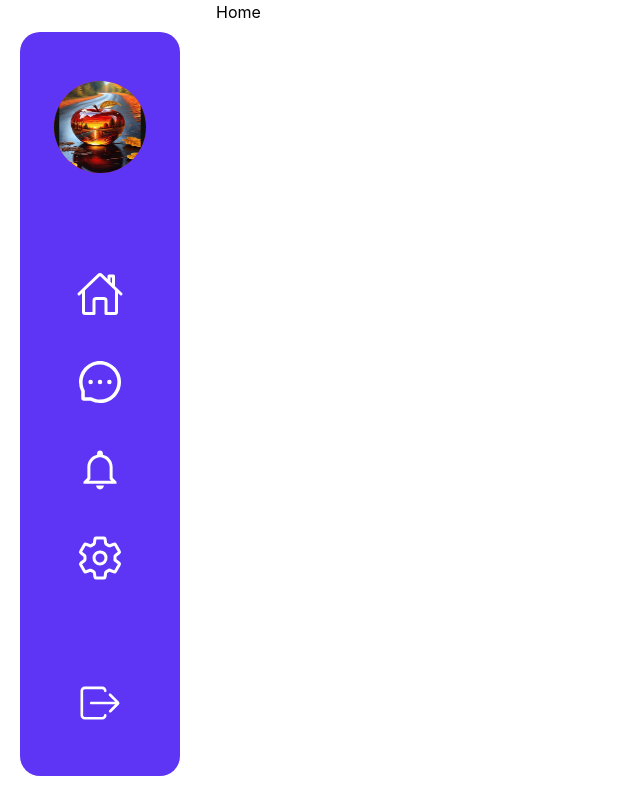
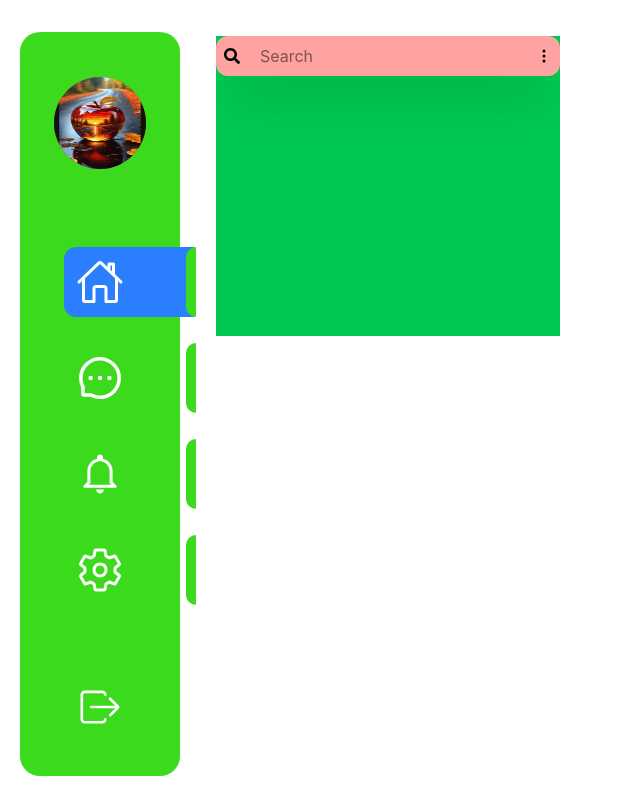
Before and after one commit to mdashikurrahmanmern/Mini-Adda-Chat, a React (Vite) app: page /home in a window 1280 px wide. Shown: the whole page, without its empty margins (0-640 px from the left). Built offline with nearby package versions, Linux system fonts and the light colour scheme.

Commit message:
home page update

```diff
--- a/src/App.jsx
+++ b/src/App.jsx
@@ -8,6 +8,9 @@ import {
 import Registration from './pages/Registration'
 import Login from './pages/Login'
 import Home from './pages/Home'
+import Message from './pages/Message'
+import Notification  from './pages/Notification';
+import Setting from './pages/Setting'
 import RootLayout from '../src/pages/components/RootLayout'
 
 
@@ -19,6 +22,9 @@ const router = createBrowserRouter(
     <Route path="/login" element={<Login />}></Route>
     <Route path="/" element={<RootLayout />}>
     <Route path="home" element={<Home />}></Route>
+    <Route path="message" element={<Message />}></Route>
+    <Route path="notification" element={<Notification />}></Route>
+    <Route path="setting" element={<Setting />}></Route>
 
     </Route>
 
--- a/src/pages/Home.jsx
+++ b/src/pages/Home.jsx
@@ -1,8 +1,23 @@
 import React from 'react'
+import Grid from '@mui/material/Grid';
+import { FaSearch } from "react-icons/fa";
+import { BsThreeDotsVertical } from "react-icons/bs";
+
 
 const Home = () => {
   return (
-   <div>Home</div>
+     <Grid container spacing={2}>
+        <Grid size={4}>
+        <div className='h-[300px] w-full overflow-y-scroll bg-green-500 mt-9'>
+          <div className='relative w-full bg-red-300 rounded-xl'>
+            <input className='py-2 px-11 shadow-2xl w-full' type="text" placeholder='Search' />
+                     <FaSearch className='absolute top-1/2 left-2 -translate-y-1/2' />
+          <BsThreeDotsVertical className='absolute top-1/2 right-2 -translate-y-1/2' />
+          </div>
+           </div>
+        </Grid>
+
+       </Grid>
   )
 }
 
--- /dev/null
+++ b/src/pages/Message.jsx
@@ -0,0 +1,9 @@
+import React from 'react'
+
+const Message = () => {
+  return (
+    <div>Message</div>
+  )
+}
+
+export default Message
--- /dev/null
+++ b/src/pages/Notification.jsx
@@ -0,0 +1,9 @@
+import React from 'react'
+
+const Notification = () => {
+  return (
+    <div>Notification</div>
+  )
+}
+
+export default Notification
--- /dev/null
+++ b/src/pages/Setting.jsx
@@ -0,0 +1,9 @@
+import React from 'react'
+
+const Setting = () => {
+  return (
+    <div>Setting</div>
+  )
+}
+
+export default Setting
--- a/src/pages/components/Sideder.jsx
+++ b/src/pages/components/Sideder.jsx
@@ -4,17 +4,28 @@ import { AiOutlineMessage } from "react-icons/ai";
 import { IoIosLogOut, IoMdNotificationsOutline } from "react-icons/io";
 import Image from './Image'
 import Apps from '../../assets/appl.png'
+import {Link, useLocation} from 'react-router-dom';
 
 
 const Sideder = () => {
+  let location=useLocation()
+  let active=location.pathname.replace("/","");
   return (
-   <div className='flex flex-col justify-around items-center w-[80%] h-[93vh] mx-auto mt-8  bg-[#5F35F5] rounded-[20px]'>
+   <div className='flex flex-col justify-around items-center w-[80%] h-[93vh] mx-auto mt-8  bg-[#3cda1d] rounded-[20px]'>
      <div className='w-23 h-23 rounded-full bg-red-500'><Image className='w-23 h-23 rounded-full' src={Apps}/></div>
-     <div className='flex flex-col gap-y-10'>
-                <IoHomeOutline className='text-5xl text-white'/>
-             <AiOutlineMessage className='text-5xl text-white'/>
-     <IoMdNotificationsOutline className='text-5xl text-white'/>
-            <IoSettingsOutline className='text-5xl text-white'/>
+     <div className='flex flex-col gap-y-12'>
+      <Link className={`relative after:absolute after:top-1/2 after:-left-[25%]  after:-translate-y-1/2 ${active=="home"&& "after:bg-blue-500"} after:w-[130px] after:rounded-l-xl after:h-[70px] after:content-[""] after:-z-1 z-1
+      before:absolute before:top-1/2 before:left-[110px]  before:-translate-y-1/2 before:bg-[#3cda1d] before:w-[10px] before:rounded-l-xl before:h-[70px] before:content-[""]
+      `} to="/home"> <IoHomeOutline className='text-5xl text-white'/></Link>
+      <Link className={`relative after:absolute after:top-1/2 after:-left-[25%]  after:-translate-y-1/2 ${active=="message"&& "after:bg-blue-500"} after:w-[130px] after:rounded-l-xl after:h-[70px] after:content-[""] after:-z-1 z-1
+      before:absolute before:top-1/2 before:left-[110px]  before:-translate-y-1/2 before:bg-[#3cda1d] before:w-[10px] before:rounded-l-xl before:h-[70px] before:content-[""]
+      `} to="/message"> <AiOutlineMessage className='text-5xl text-white'/></Link>
+      <Link className={`relative after:absolute after:top-1/2 after:-left-[25%]  after:-translate-y-1/2 ${active=="notification"&& "after:bg-blue-500"} after:w-[130px] after:rounded-l-xl after:h-[70px] after:content-[""] after:-z-1 z-1
+      before:absolute before:top-1/2 before:left-[110px]  before:-translate-y-1/2 before:bg-[#3cda1d] before:w-[10px] before:rounded-l-xl before:h-[70px] before:content-[""]
+      `} to="/notification"> <IoMdNotificationsOutline className='text-5xl text-white'/></Link>
+      <Link className={`relative after:absolute after:top-1/2 after:-left-[25%]  after:-translate-y-1/2 ${active=="setting"&& "after:bg-blue-500"} after:w-[130px] after:rounded-l-xl after:h-[70px] after:content-[""] after:-z-1 z-1
+      before:absolute before:top-1/2 before:left-[110px]  before:-translate-y-1/2 before:bg-[#3cda1d] before:w-[10px] before:rounded-l-xl before:h-[70px] before:content-[""]
+      `} to="/setting"> <IoSettingsOutline className='text-5xl text-white'/></Link>
      </div>
      <IoIosLogOut className='text-5xl text-white'/>
 
```
